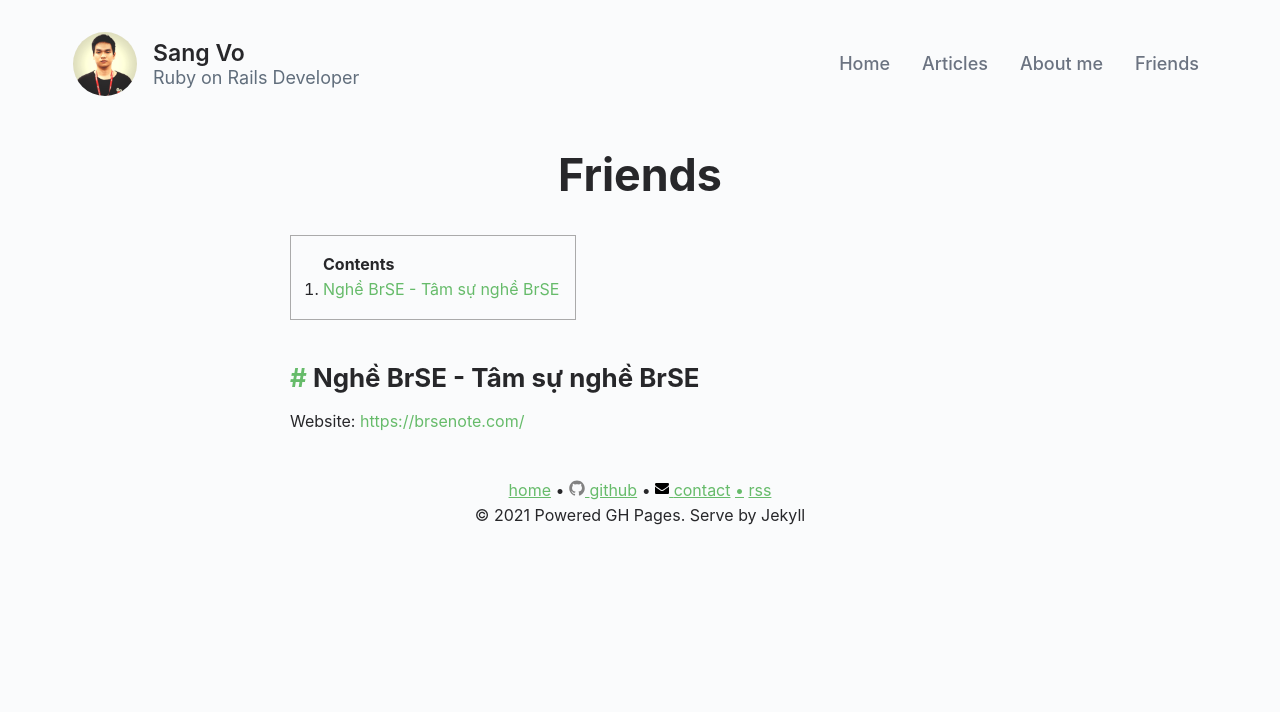
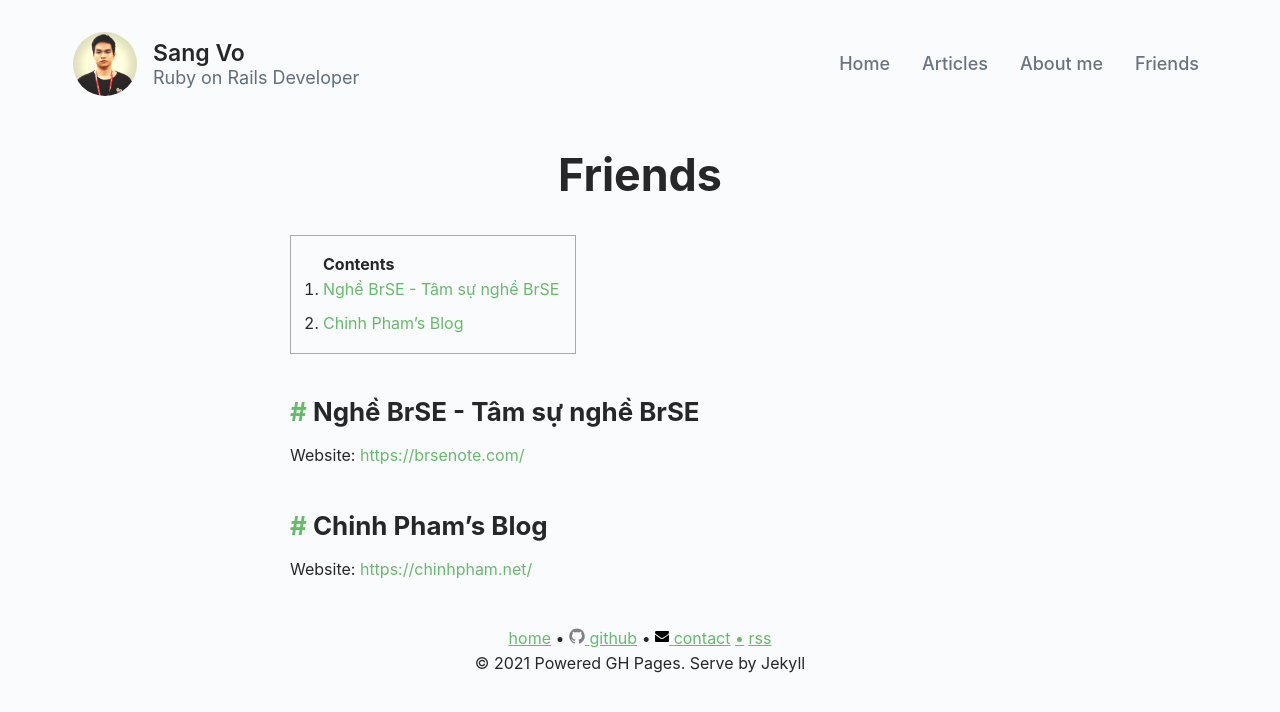
Before and after one commit to sangvo/myblog, a Jekyll site: the page built from _pages/friends.md, in a window 1280 px wide. Shown: the top 712 px of the page. Built offline with Jekyll 4.4.1, drawn with Linux system fonts in a browser that asks for light colours.

Commit message:
Add friend blog

```diff
--- a/_pages/friends.md
+++ b/_pages/friends.md
@@ -6,3 +6,6 @@ permalink: /friends/
 
 ## Nghề BrSE - Tâm sự nghề BrSE
 Website: [https://brsenote.com/](https://brsenote.com/)
+
+## Chinh Pham's Blog
+Website: [https://chinhpham.net/](https://chinhpham.net/)
```
